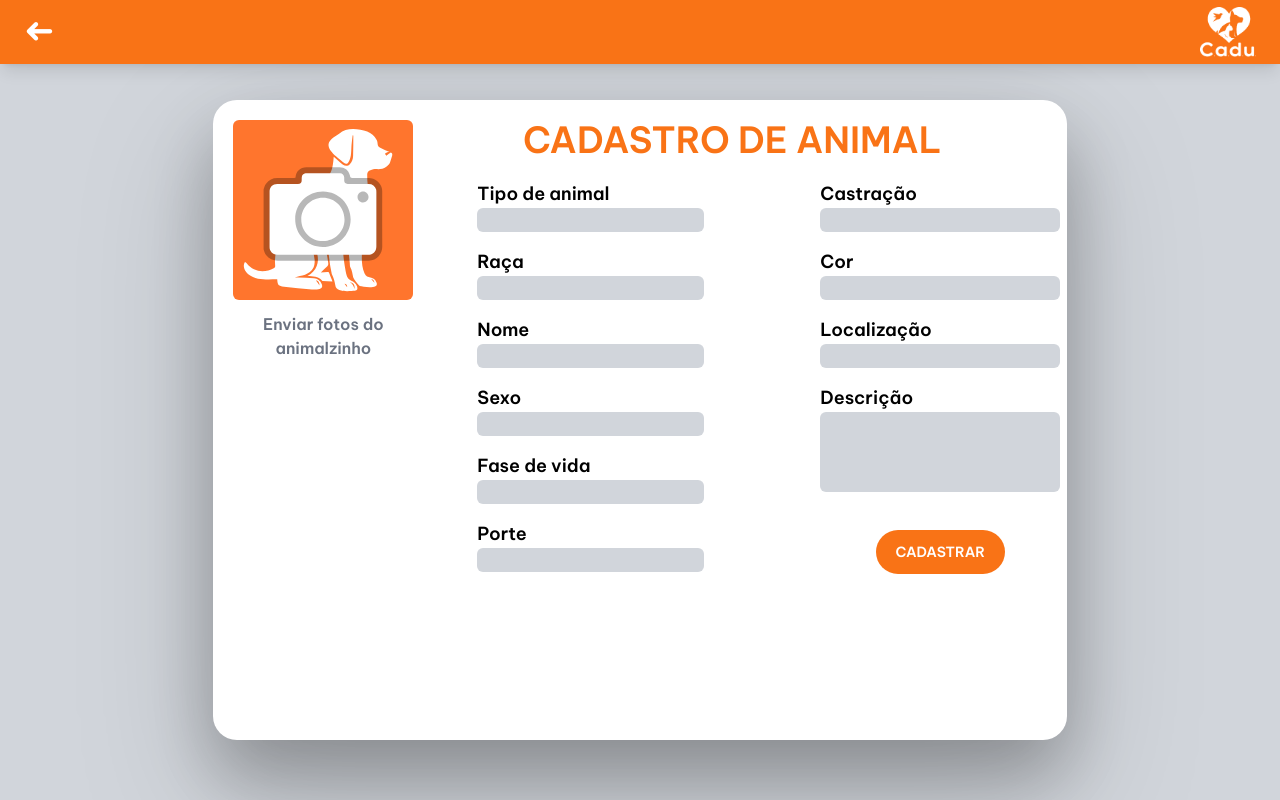
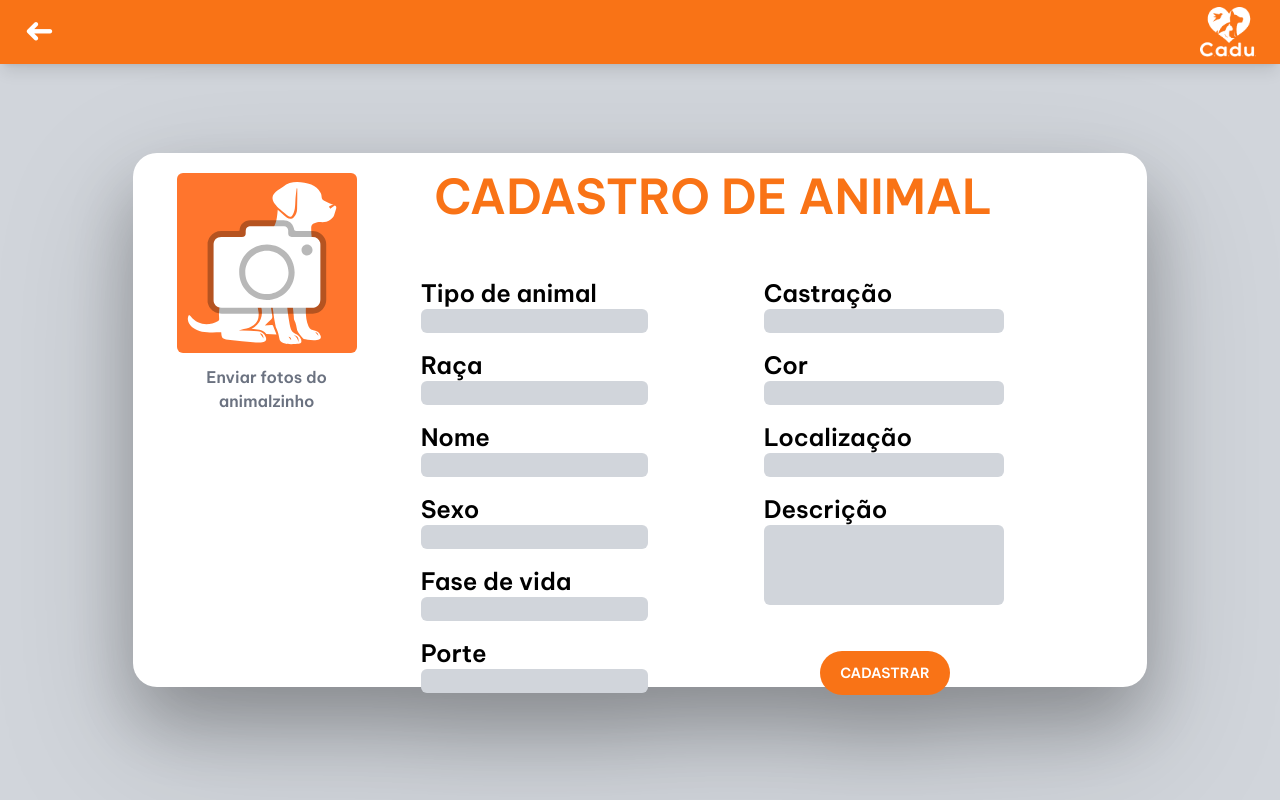
Before and after one commit to ThiagoH55/CADU-Project, a Next.js app: page /animal-register in a window 1280 px wide. Built offline with nearby package versions, Linux system fonts and the light colour scheme.

Commit message:
remodeling animal page

```diff
--- a/src/app/animal-register/page.tsx
+++ b/src/app/animal-register/page.tsx
@@ -13,7 +13,7 @@ export default function AnimalRegister() {
 
                 <div className="flex flex-rol items-center">
 
-                    <button className="flex justify-self-center ml-6 rotate-180 text-4xl text-white"  >&#10140;</button>
+                    <button className="flex justify-self-center ml-6 rotate-180 text-4xl text-white">&#10140;</button>
 
                 </div>
 
@@ -27,18 +27,22 @@ export default function AnimalRegister() {
             </header>
 
             <div className="h-screen w-screen bg-gray-300 flex justify-center items-center ">
-                <div className="bg-white w-4/6 h-4/5 mt-10 drop-shadow-4xl rounded-3xl">
+                <div className="bg-white w-7/10 h-4/6 mt-10 drop-shadow-4xl rounded-3xl">
                     <div className="w-full flex p-5">
-                        <div className="h-full rounded-md font-[family-name:var(--font-be-vietnam)]">
-                            <img className=" items-center rounded-md" src="img-input.svg" alt="" />
+                        <div className=" ml-6 h-full rounded-md font-[family-name:var(--font-be-vietnam)]">
+                            <label htmlFor="animalPicture" className="cursor-pointer">
+                                <img className=" items-center rounded-md " src="img-input.svg" alt="" />
+                            </label>
+
+                            <input type="file" className="hidden" id="animalPicture" accept="image/*" />
                             <p className="flex text-gray-500 text-center justify-center m-3 ">Enviar fotos do <br />animalzinho</p>
                         </div>
 
                         <form className="w-4/6 font-[family-name:var(--font-be-vietnam)]">
-                            <h1 className="text-orange-500 text-center ml-24 text-4xl ">CADASTRO DE ANIMAL</h1>
+                            <h1 className="text-orange-500 text-center ml-16 text-5xl ">CADASTRO DE ANIMAL</h1>
                             <div className="flex flex-row gap-24">
 
-                                <div className="first:mt-5 first:ml-16">
+                                <div className="first:mt-14 first:ml-16">
 
                                     <InsertInfosInput nameLabel="Tipo de animal" nameInputs="tipoAnimal" />
                                     <InsertInfosInput nameLabel="Raça" nameInputs="raca" />
@@ -48,14 +52,14 @@ export default function AnimalRegister() {
                                     <InsertInfosInput nameLabel="Porte" nameInputs="porte" />
                                 </div>
 
-                                <div className="mt-5 ml-5 text-black">
+                                <div className="mt-14 ml-5 text-black">
 
                                     <InsertInfosInput nameLabel="Castração" nameInputs="castracao" />
                                     <InsertInfosInput nameLabel="Cor" nameInputs="cor" />
                                     <InsertInfosInput nameLabel="Localização" nameInputs="localizacao" />
-                                    <label className="text-lg" htmlFor="descricao">Descrição</label>
+                                    <label className="text-2xl" htmlFor="descricao">Descrição</label>
                                     <textarea className="bg-gray-300 px-2 min-w-60 min-h-20 resize-none rounded-md" name="descricao" />
-                                    <button className="flex mt-8 px-5 py-3 justify-self-center rounded-full text-sm text-white bg-orange-500 " type="submit" >CADASTRAR</button>
+                                    <button className="flex mt-10 px-5 py-3 justify-self-center rounded-full text-sm text-white bg-orange-500 " type="submit" >CADASTRAR</button>
 
                                 </div>
 
--- a/src/app/components/insert-infos.tsx
+++ b/src/app/components/insert-infos.tsx
@@ -7,7 +7,7 @@ export default function InsertInfosInput(props: inputProps) {
 
     return (
         <div className="flex flex-col text-wrap mb-4">
-            <label className="text-black text-lg" htmlFor={props.nameInputs}>{props.nameLabel}</label>
+            <label className="text-black text-2xl" htmlFor={props.nameInputs}>{props.nameLabel}</label>
             <input className="bg-gray-300 text-black  max-w-60 rounded-md px-2" type="text" name={ props.nameInputs}/>
 
     </div>
```
